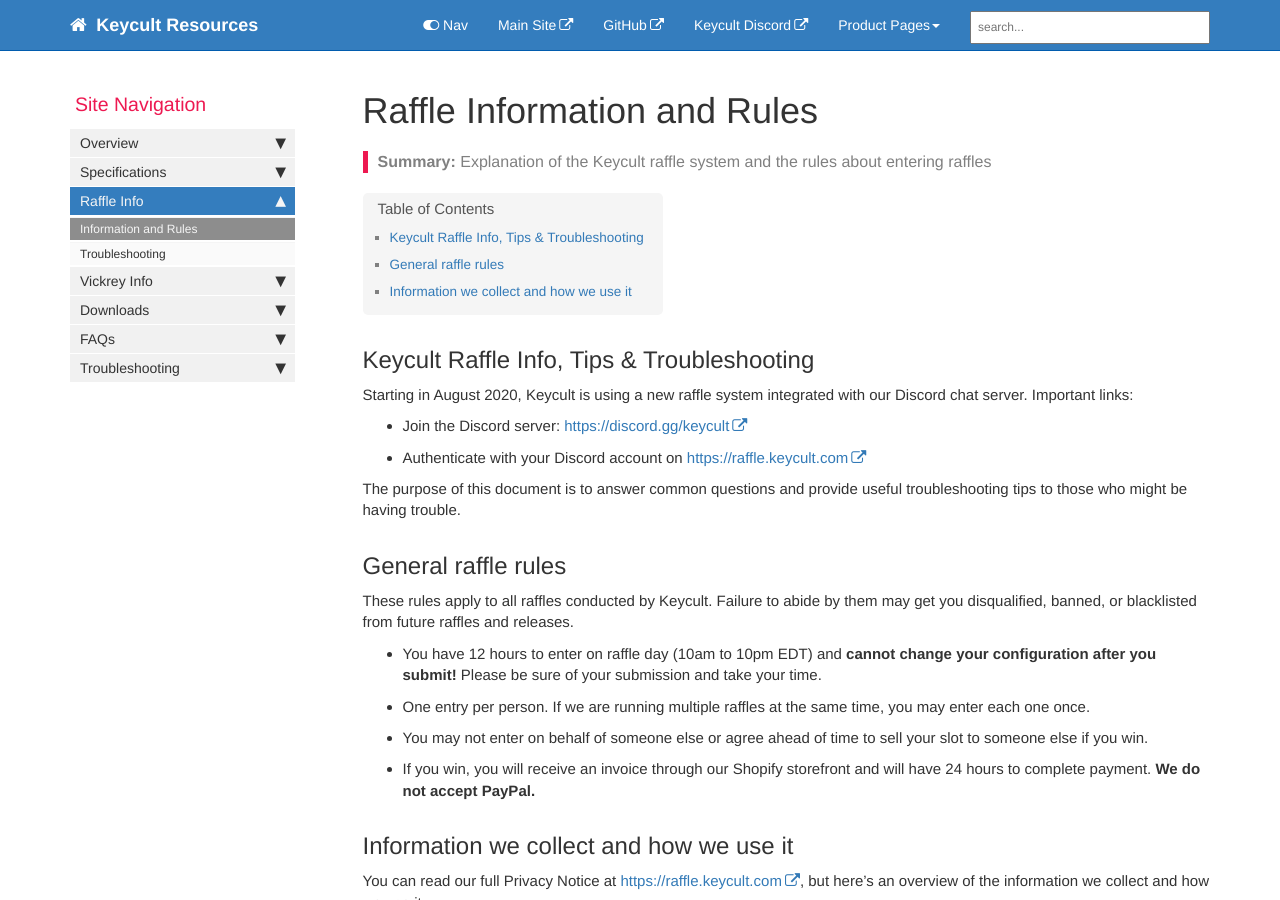
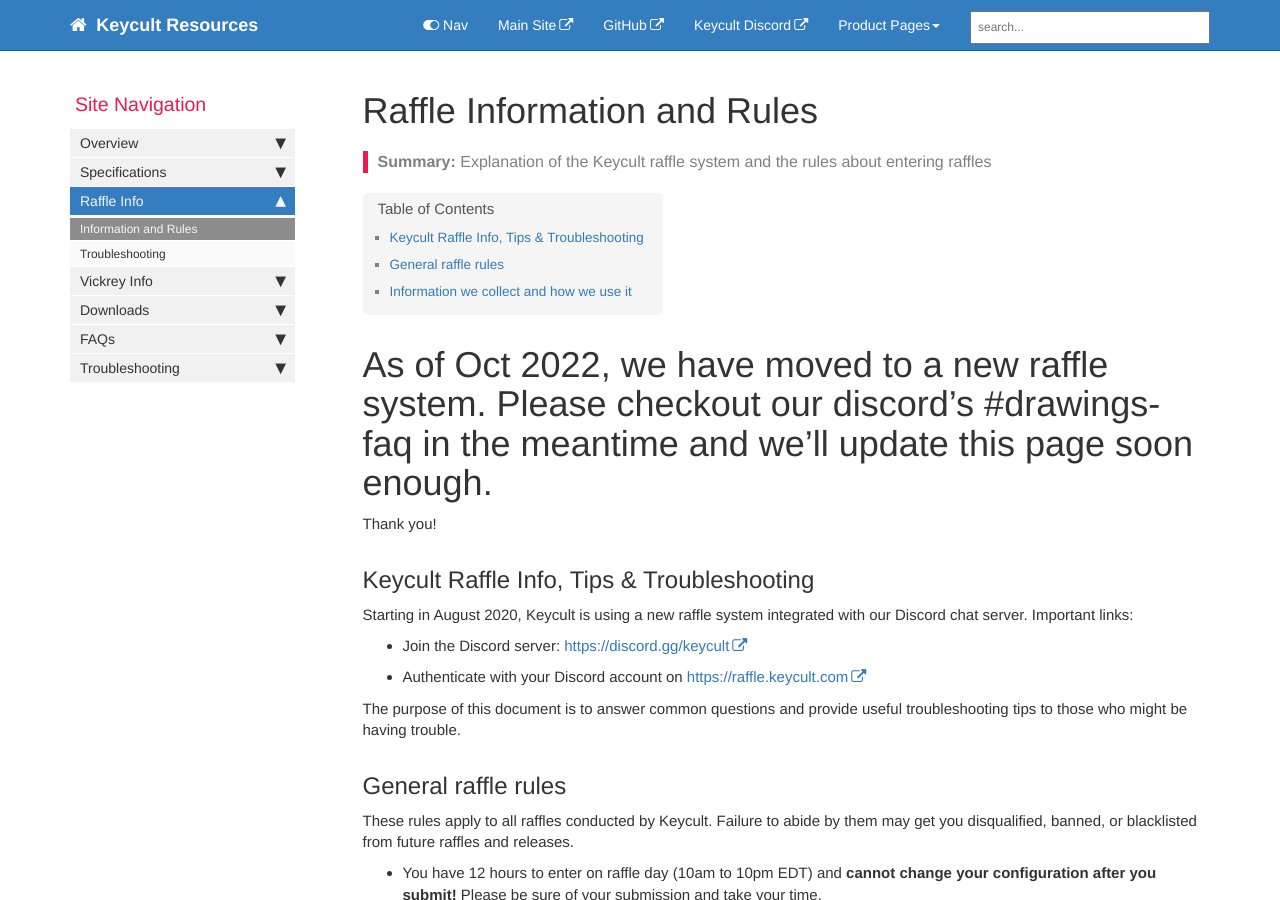
Before and after one commit to keycult/keycult-resources, a Jekyll site: the page built from pages/mydoc/raffle_info_rules.md, in a window 1280 px wide and 900 px high. Built offline with Jekyll 4.4.1, drawn with Linux system fonts in a browser that asks for light colours; comment, search, counter and statistics services are not loaded.

Commit message:
Update raffle_info_rules.md

```diff
--- a/pages/mydoc/raffle_info_rules.md
+++ b/pages/mydoc/raffle_info_rules.md
@@ -6,6 +6,8 @@
 permalink: raffle_info_rules.html
 summary: Explanation of the Keycult raffle system and the rules about entering raffles
 ---
+# As of Oct 2022, we have moved to a new raffle system. Please checkout our discord's #drawings-faq in the meantime and we'll update this page soon enough.
+Thank you!
 
 ## Keycult Raffle Info, Tips & Troubleshooting
 Starting in August 2020, Keycult is using a new raffle system integrated with our Discord chat server. Important links:
```
